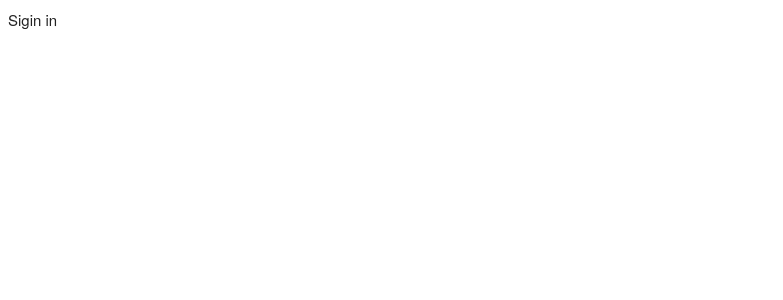
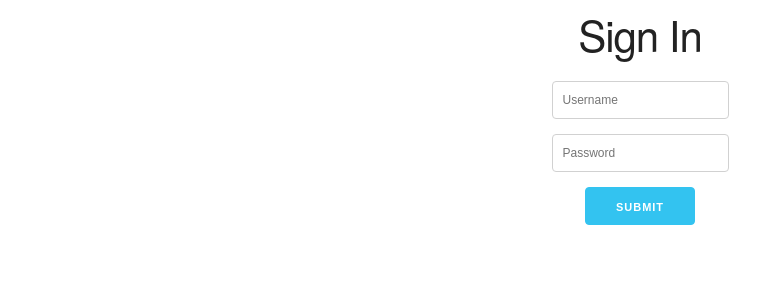
Before and after one commit to adriandurran/learning-graphql-boost, a React (Create React App) app in the folder client/: page /signin in a window 1280 px wide. Shown: the top 300 px of the page, without its empty margins (0-783 px from the left). Built offline with nearby package versions, Linux system fonts and the light colour scheme.

Commit message:
sigin form

```diff
--- a/client/src/components/Auth/Signin.js
+++ b/client/src/components/Auth/Signin.js
@@ -1,8 +1,84 @@
 import React, { Component } from 'react';
+import { Mutation } from 'react-apollo';
+
+import { SIGNIN_USER } from '../../queries';
+import Error from '../Error';
+
+const initialState = {
+  username: '',
+  password: ''
+};
 
 class Signin extends Component {
+  state = { ...initialState };
+
+  clearState = () => {
+    this.setState({ ...initialState });
+  };
+
+  handleChange = (event) => {
+    const { name, value } = event.target;
+    this.setState({ [name]: value });
+  };
+
+  handleSubmit = (event, signinUser) => {
+    event.preventDefault();
+    signinUser().then((data) => {
+      console.log(data);
+      this.clearState();
+    });
+  };
+
+  validateForm = () => {
+    const { username, password } = this.state;
+
+    const isInvalid = !username || !password;
+
+    return isInvalid;
+  };
+
   render() {
-    return <div>Sigin in</div>;
+    const { username, password } = this.state;
+    return (
+      <div className="App">
+        <h2 className="App">Sign In</h2>
+        <Mutation mutation={SIGNIN_USER} variables={{ username, password }}>
+          {(signinUser, { data, loading, error }) => {
+            return (
+              <form
+                className="form"
+                onSubmit={(event) => this.handleSubmit(event, signinUser)}
+              >
+                <input
+                  type="text"
+                  name="username"
+                  placeholder="Username"
+                  onChange={this.handleChange}
+                  value={username}
+                />
+
+                <input
+                  type="password"
+                  name="password"
+                  placeholder="Password"
+                  onChange={this.handleChange}
+                  value={password}
+                />
+
+                <button
+                  type="submit"
+                  className="button-primary"
+                  disabled={loading || this.validateForm()}
+                >
+                  Submit
+                </button>
+                {error && <Error error={error} />}
+              </form>
+            );
+          }}
+        </Mutation>
+      </div>
+    );
   }
 }
 
--- a/client/src/components/Auth/Signup.js
+++ b/client/src/components/Auth/Signup.js
@@ -44,7 +44,7 @@
     const { username, email, password, passwordConfirmation } = this.state;
     return (
       <div className="App">
-        <h2 className="App">Signup</h2>
+        <h2 className="App">Sign Up</h2>
         <Mutation
           mutation={SIGNUP_USER}
           variables={{ username, email, password }}
--- a/client/src/queries/index.js
+++ b/client/src/queries/index.js
@@ -20,3 +20,11 @@
     }
   }
 `;
+
+export const SIGNIN_USER = gql`
+  mutation($username: String!, $password: String!) {
+    signinUser(username: $username, password: $password) {
+      token
+    }
+  }
+`;
```
Also changed, not shown: 2 other files (tests, documents, lock files or other folders).
